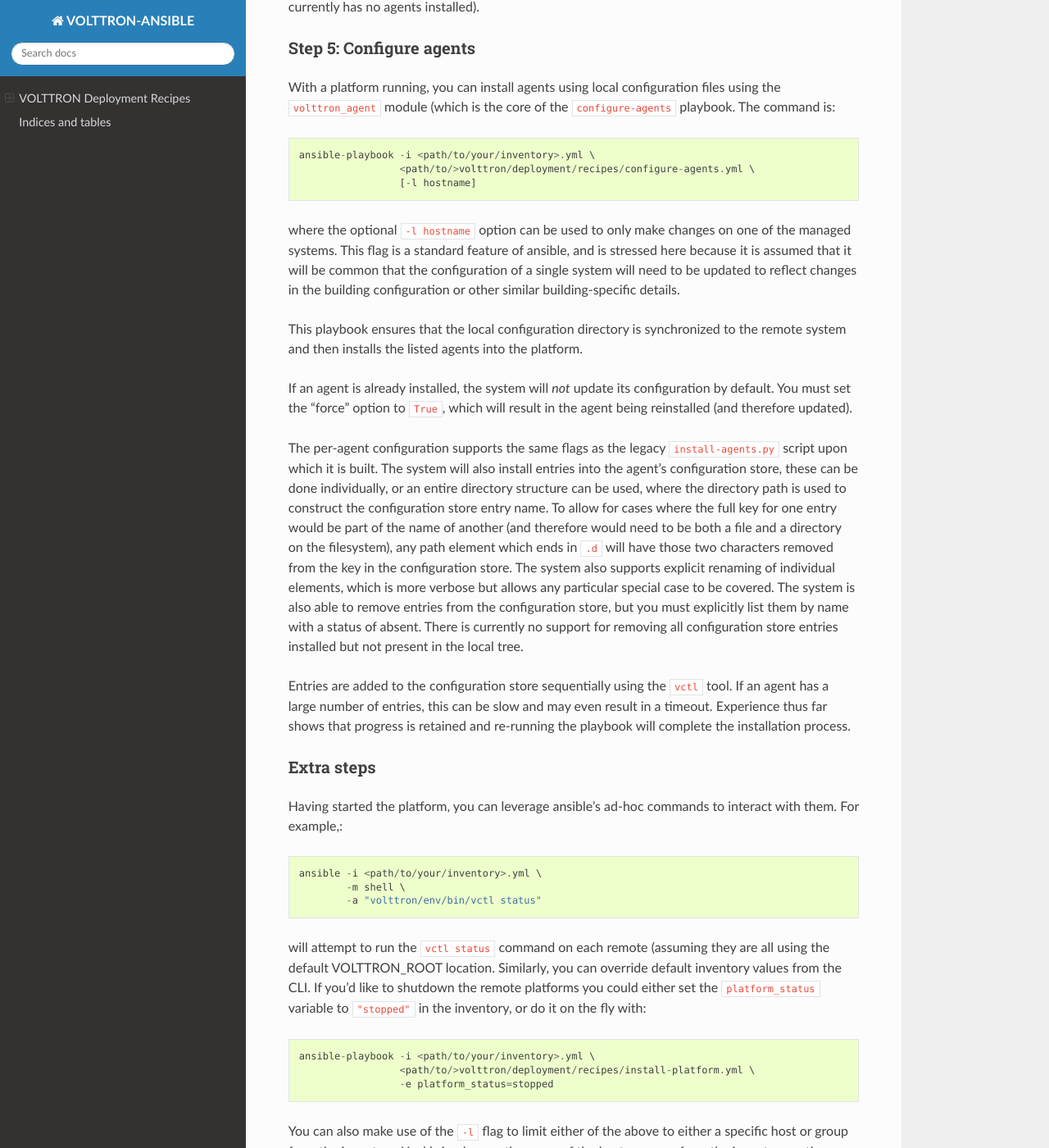
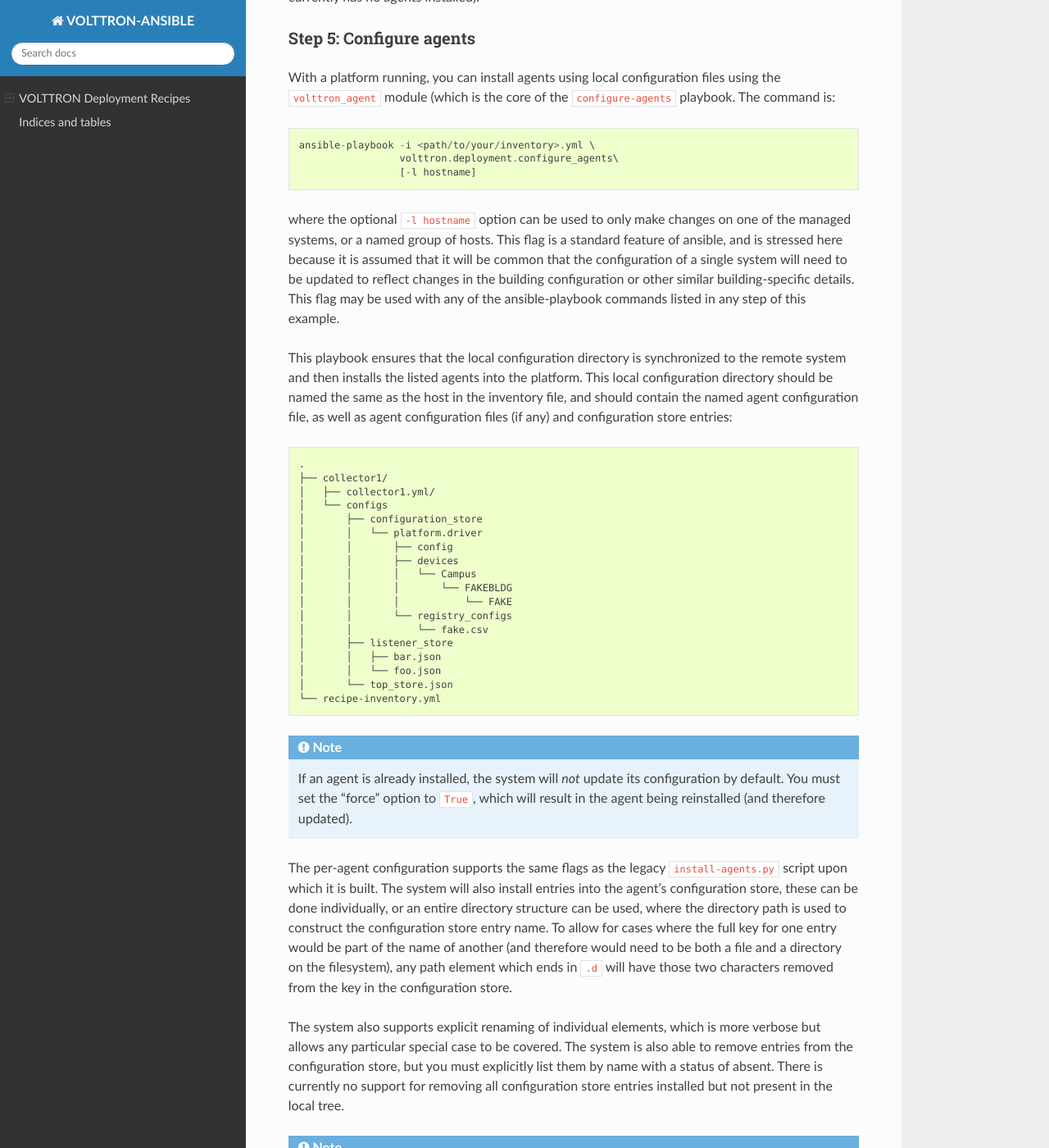
Before and after one commit to eclipse-volttron/volttron-ansible, a Sphinx documentation site: the page built from docs/source/index.rst, in a window 1280 px wide and 1400 px high, scrolled down 7219 px. Shown: the whole window at 82% size. Built offline with Sphinx 7.4.7 and the Read the Docs theme 2.0.0, drawn with Linux system fonts in a browser that asks for light colours; some of the changed text lies outside the part shown.

Commit message:
Updated documentation for mondular volttron

```diff
--- a/docs/source/index.rst
+++ b/docs/source/index.rst
@@ -23,16 +23,13 @@
 The recipes system is designed to be executed from a user workstation or other server with ssh
 access to the hosts which will be running the VOLTTRON platforms being configured. In order to do
 so, you require a python environment with ansible installed. You can do this using pip, your system's package manager,
-or in whatever environment you like. If installing volttron locally, it is included as an optional feature when
-bootstrapping the VOLTTRON environment, to enable that see the
-`Bootstrap-Options <https://volttron.readthedocs.io/en/develop/deploying-volttron/bootstrap-options.html?highlight=bootstrap-options#id1>`_
-section in the main documentation and include the ``--deployment`` flag.
+or in whatever environment you like.
 
-The VOLTTRON recipes are maintained in a `dedicated github repository <github.com/VOLTTRON/volttron-ansible>`_ as an
+The VOLTTRON recipes are maintained in a `dedicated github repository <github.com/eclipse-volttron/volttron-ansible>`_ as an
 ansible-galaxy package.
 To just use the latest version of the collection, you can use install directly from github with the command::
 
-  ansible-galaxy collection install git+https://github.com/volttron/volttron-ansible.git
+  ansible-galaxy collection install https://github.com/eclipse-volttron/volttron-ansible.git
 
 Note that the above requires that you have the ``git`` package installed).
 You can also clone or download the repo and install the collection from a local directory with the following comands::
@@ -84,17 +81,15 @@
 
 All provided recipes are ansible playbooks and can be executed directly using the the ``ansible-playook``
 command line tool. Each of the available playbooks are discussed in the following subsections, they
-can all be found in the top-level directory of the volttron-ansible repo.
+can all be found in the ``playbooks`` directory of the volttron-ansible repo.
 
 Ensure host key entries
 ~~~~~~~~~~~~~~~~~~~~~~~
 
 The ``ensure-host-keys.yml`` playbook provides a recipe which updates your local user's ``known_hosts``
-file with the remote host keys for each remote listed in your inventory file. This is most
-commonly useful in cases where VOLTTRON is being deployed to virtual machines which are being
-provisioned automatically and therefore may have chaning host keys and automatically included
-ssh keys. It makes changes in your user's local ``~/.ssh/known_hosts`` file. This playbook has
-no VOLTTRON-specific content but is provided as a convenience.
+file with the remote host keys for each remote listed in your inventory file. This simplifies
+deployment to remote machines and larger groupings of machines, allowing for paswordless execution of
+the playbooks. This playbook has no VOLTTRON-specific content but is provided as a convenience.
 
 Host configuration
 ~~~~~~~~~~~~~~~~~~
@@ -114,13 +109,18 @@
 Install platform
 ~~~~~~~~~~~~~~~~
 
-The ``install-platform.yml`` playbook installs the VOLTTRON source in the configured location,
-creates the virtual environment with both dependencies and VOLTTRON installed, and configures
-the platform itself. The recipe detects optional dependencies required by the platform (for
-example, support for rabbitMQ message bus or web support), as well as supporting extra bootstrap
-options and PyPI packages to be included. It also creates an activation script which will set
-VOLTTRON-related environmental variables as well as activating the virtual environment, making
-it easy to interact with the platform locally if required.
+The ``install-platform.yml`` playbook creates the virtual environment, installs VOLTTRON using pip,
+and configures the platform itself. It also creates an activation script which will set VOLTTRON-related
+environmental variables as well as activating the virtual environment, making it easy to
+interact with the platform locally if required.
+
+Run platform
+~~~~~~~~~~~~
+
+The ``run-platform.yml`` playbook ensures that the remote VOLTTRON platform instances are in the
+desired running state. The default state is "running", but this is configurable in the inventory
+(and since variables can be set from the CLI, both starting and stopping are achievable without
+changing the playbook or inventory, examples below).
 
 Configure agents
 ~~~~~~~~~~~~~~~~
@@ -128,25 +128,23 @@
 The ``configure-agents.yml`` playbook copies the local directory of configuration files to the
 remote system, and installs and configures all agents listed in the platform's configuration file.
 The agent installation is done using a loop over calls to the ``volttron_agent`` custom module,
-which itself makes calls to the ``install_agents.py`` script packaged with the volttron platform.
-Note that currently this script does not support making modifications to an existing agent.
-
-Run platform
-~~~~~~~~~~~~
-
-The ``run-platform.yml`` playbook ensures that the remote VOLTTRON platform instances are in the
-desired running state. The default state is "running", but this is configurable in the inventory
-(and since variables can be set from the CLI, both starting and stopping are achievable without
-changing the playbook or inventory).
+which itself makes use of the ``vctl install`` command. This requires that the platform is running.
 
 Backup deployment
 ~~~~~~~~~~~~~~~~~
 
-The ``backup.yml`` playbook will create a gzipped tar archive of the configured volttron root and home
-directories on the remote. The default behavior places the archive in the ``/tmp`` directory on the
+The ``backup.yml`` playbook will create a gzipped tar archive of the configured volttron home
+directory on the remote. The default behavior places the archive in the ``/tmp`` directory on the
 remote system, but setting the ``retrieve_archive`` variable to true will pull the archive back to the
 system from which the playbook is being run. See the ``vars`` section at the top of the playbook file
 for comments with more details.
+
+Ad-Hoc commands
+~~~~~~~~~~~~~~~
+
+In addition to the above playbooks, we have provided an ad-hoc playbook which can be used to run
+commands on the remote system using the volttron environment. This alows for the execution of
+vctl commands, as well as other commands which may be useful for debugging or other purposes.
 
 .. _recipe-example:
 
@@ -169,19 +167,25 @@
 Before you can run anthing on a remote machine, you'll need to have the machine running and have
 access to it. This could be physical or virtual machines; in this example we just need three available
 systems. One option for doing this is with `vagrant <vagrantup.com>`_; if you follow their
-documentation to install vagrant and virtualbox as your hypervisor, then you can use the the
-``Vagrantfile`` included with the VOLTTRON source ($VOLTTRON_ROOT/examples/deployment/Vagrantfile).
-To start the VMs you run ``vagrant up``. You may then use ``vagrant ssh-config >> ~/.ssh/config``
-to add store the ssh access configuration for the VMs for your user. All of the input/configuration
-files used here can be found in the ``examples/deployment`` subdirectory of the VOLTTRON repository.
+documentation to install vagrant and virtualbox as your hypervisor, then you can create a
+``Vagrantfile`` to provision some sample virtual machines that can be used through this example.
+A sample ``Vagrantfile`` is included in the examples directory of the volttron-ansible github
+repository, along with other sample files mentioned in this guide. To start the VMs you run
+``vagrant up``. You may then use ``vagrant ssh-config >> ~/.ssh/config`` to add store the ssh access
+configuration for the VMs for your user. All of the input/configuration files used here can be found
+in the ``examples/vagrant-vms`` subdirectory of the ``volttron-ansible`` github repository.
 
 .. note::
    #. The above instructions assume you are working on a MacOS or native linux system, for Windows
-      users you shoudl reference the configuration documentation for your ssh client.
+      users you should reference the configuration documentation for your ssh client.
 
    #. The above command appends to your ssh config, but ssh uses the first relevant configuration
       it finds. You may need to remove the generated configuration entries before attempting to
       update them.
+
+   #. Ansible does not run on windows, so you will need to run the ansible commands from a linux
+      or MacOS system. If you are using a windows system, you may want to consider using the
+      Windows Subsystem for Linux (WSL) or a virtual machine running linux.
 
 Also note that you can configure the (local) behavior of the ansible CLI tools in an ``ansible.cfg``
 file. The search path for those is documented by ansible and includes your home directory and
@@ -234,10 +238,6 @@
 
 * override the above to be ``~/vhome`` on only the web host by using a host variable (line 6)
 
-* configure collector1 to use the local VOLTTRON source tree rather than downloading from github (line 9)
-
-* install the "drivers" optional feature when bootstrapping the volttron virtualenvironment on collector1 (lines 10-11)
-
 These are all achived with an inventory that looks like:
 
 .. literalinclude:: ../../examples/vagrant-vms/recipe-inventory.yml
@@ -267,7 +267,7 @@
 
   ansible-playbook -K \
                    -i <path/to/your/inventory>.yml \
-                   <path/to/>volttron/deployment/recipes/host-config.yml
+                   volttron.deployment.host_config
 
 Take note of the output while running, each step reports on the action taken on every remote,
 which may differ based on configuration choices made in the prior step.
@@ -280,7 +280,8 @@
 command looks like::
 
   ansible-playbook -i <path/to/your/inventory>.yml \
-                   <path/to/>volttron/deployment/recipes/install-platform.yml
+                   volttron.deployment.install_platform
+
 
 Again, if you review the console output your will see that platform configuration differences
 are reflected.
@@ -294,7 +295,6 @@
    ├── activate-web-env/
    ├── ansible_venv/
    ├── vhome/
-   ├── volttron/
    ├── volttron-source.tar.gz
    └── volttron.venv/
 
@@ -304,7 +304,7 @@
 Starting the platform follows the same pattern as the prior two steps, the command is::
 
   ansible-playbook -i <path/to/your/inventory>.yml \
-                   <path/to/>volttron/deployment/recipes/run-platforms.yml
+                   volttron.deployment.run_platforms
 
 This particular playbook simply starts the platform (assuming it is not already running).
 
@@ -320,20 +320,42 @@
 module (which is the core of the ``configure-agents`` playbook. The command is::
 
   ansible-playbook -i <path/to/your/inventory>.yml \
-                   <path/to/>volttron/deployment/recipes/configure-agents.yml \
+                   volttron.deployment.configure_agents\
                    [-l hostname]
 
-where the optional ``-l hostname`` option can be used to only make changes on one of the managed systems.
-This flag is a standard feature of ansible, and is stressed here because it is assumed that
-it will be common that the configuration of a single system will need to be updated to reflect changes
-in the building configuration or other similar building-specific details.
+where the optional ``-l hostname`` option can be used to only make changes on one of the managed systems, or
+a named group of hosts. This flag is a standard feature of ansible, and is stressed here because it is assumed
+that it will be common that the configuration of a single system will need to be updated to reflect changes
+in the building configuration or other similar building-specific details. This flag may be used with
+any of the ansible-playbook commands listed in any step of this example.
 
 This playbook ensures that the local configuration directory is synchronized to the remote system and then
-installs the listed agents into the platform.
+installs the listed agents into the platform. This local configuration directory should be named the
+same as the host in the inventory file, and should contain the named agent configuration file, as
+well as agent configuration files (if any) and configuration store entries::
+
+   .
+   ├── collector1/
+   │   ├── collector1.yml/
+   │   └── configs
+   │       ├── configuration_store
+   │       │   └── platform.driver
+   │       │       ├── config
+   │       │       ├── devices
+   │       │       │   └── Campus
+   │       │       │       └── FAKEBLDG
+   │       │       │           └── FAKE
+   │       │       └── registry_configs
+   │       │           └── fake.csv
+   │       ├── listener_store
+   │       │   ├── bar.json
+   │       │   └── foo.json
+   │       └── top_store.json
+   └── recipe-inventory.yml
 
 .. note::
-If an agent is already installed, the system will *not* update its configuration by default. You must
-set the "force" option to ``True``, which will result in the agent being reinstalled (and therefore updated).
+    If an agent is already installed, the system will *not* update its configuration by default. You must
+    set the "force" option to ``True``, which will result in the agent being reinstalled (and therefore updated).
 
 The per-agent configuration supports the same flags as the legacy ``install-agents.py`` script upon which it is built.
 The system will also install entries into the agent's configuration store, these can be done individually, or an entire
@@ -341,35 +363,35 @@
 To allow for cases where the full key for one entry would be part of the name of another (and therefore would need to
 be both a file and a directory on the filesystem), any path element which ends in ``.d`` will have those two characters
 removed from the key in the configuration store.
+
 The system also supports explicit renaming of individual elements, which is more verbose but allows any particular special
-case to be covered.
-The system is also able to remove entries from the configuration store, but you must explicitly list them by name
-with a status of absent.
-There is currently no support for removing all configuration store entries installed but not present in the local tree.
+case to be covered. The system is also able to remove entries from the configuration store, but you must explicitly list
+them by name with a status of absent. There is currently no support for removing all configuration store entries installed
+but not present in the local tree.
 
 .. note::
-Entries are added to the configuration store sequentially using the ``vctl`` tool.
-If an agent has a large number of entries, this can be slow and may even result in a timeout.
-Experience thus far shows that progress is retained and re-running the playbook will complete the installation process.
+    Entries are added to the configuration store sequentially using the ``vctl`` tool.
+    If an agent has a large number of entries, this can be slow and may even result in a timeout.
+    Experience thus far shows that progress is retained and re-running the playbook will complete the installation process.
 
 Extra steps
 ~~~~~~~~~~~
 
 Having started the platform, you can leverage ansible's ad-hoc commands to interact with them.
-For example,::
+For example::
 
-  ansible -i <path/to/your/inventory>.yml \
-          -m shell \
-          -a "volttron/env/bin/vctl status"
+  ansible-playbook -i <path/to/your/inventory>.yml \
+                   volttron.deployment.ad_hoc -e "command='vctl status'"
 
-will attempt to run the ``vctl status`` command on each remote (assuming they are all using the
-default VOLTTRON_ROOT location. Similarly, you can override default inventory values from the CLI.
-If you'd like to shutdown the remote platforms you could either set the ``platform_status`` variable
+will attempt to run the ``vctl status`` command on each remote. Similarly, you can override default
+inventory values or values in the inventory file from the CLI with the ``-e`` flag.
+
+For example, if you'd like to shutdown the remote platforms you could either set the ``platform_state`` variable
 to ``"stopped"`` in the inventory, or do it on the fly with::
 
   ansible-playbook -i <path/to/your/inventory>.yml \
-                   <path/to/>volttron/deployment/recipes/install-platform.yml \
-                   -e platform_status=stopped
+                   volttron.deployment.run_platforms \
+                   -e platform_state=stopped
 
 You can also make use of the ``-l`` flag to limit either of the above to either a specific host or group
 from the inventory. You'd simply pass the name of the host or group from the inventory as the argument
@@ -388,11 +410,11 @@
 community. Feedback in that regard is greatly appreciated. Our current planning includes the following
 priorities:
 
-* Expanded support for managing  agents in the installed platforms, eventually to include:
+* Expanded support for managing agents in the installed platforms, eventually to include:
 
-  * deploying source for an agent which is not part of the volttron repository so that custom agents can be used
+  * Toggling states of agents installed on the platform
 
-  * performing code updates to an installed platform
+  * Removing agents from the platform
 
 * Support for a multi-platform patterns, including cert exchange between managed platforms
 
@@ -427,9 +449,13 @@
 inventory. This file supports two top-level keys: The ``config`` key has content which is used to directly
 populate the platform config (in ``$VOLTTRON_HOME/config``). It is also parsed by various
 recipe components to determine which message bus is in use and to detect if some optional features
-(such as web) are in use. The ``agents`` config is currently not used, but will contain details of
-agents to be installed into the platform. The supported format(s) of this field are still being
-finalized.
+(such as web) are in use. The ``agents`` config contains details of agents to be installed into the platform.
+This config consists of a series of agent configurations named based of agent identity, and each of
+those sections has a set of key valu pairs which are used to tell ansible how to install the agent,
+such as the agent's package name that will be used with ``vctl install``, any additional libraries
+that are required, and the agent's configuration file and configuration store entries. Included in
+that set is setting the initial running state of the agent, and whether or not it is enabled to
+autostart on platform start.
 
 .. toctree::
    :maxdepth: 2
```
Also changed, not shown: other parts of docs/source/index.rst (+1 -1 lines), 5 other files.
